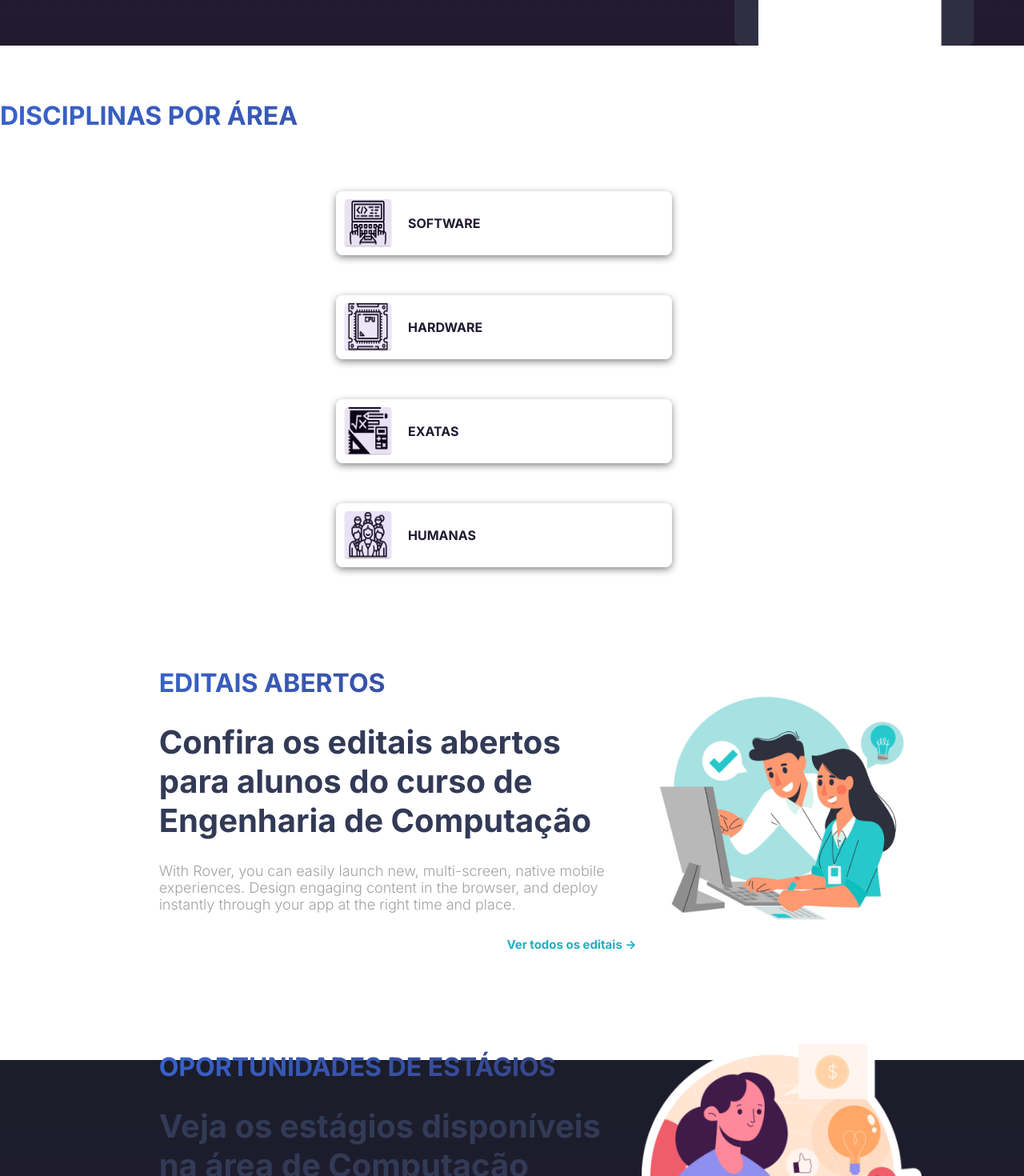
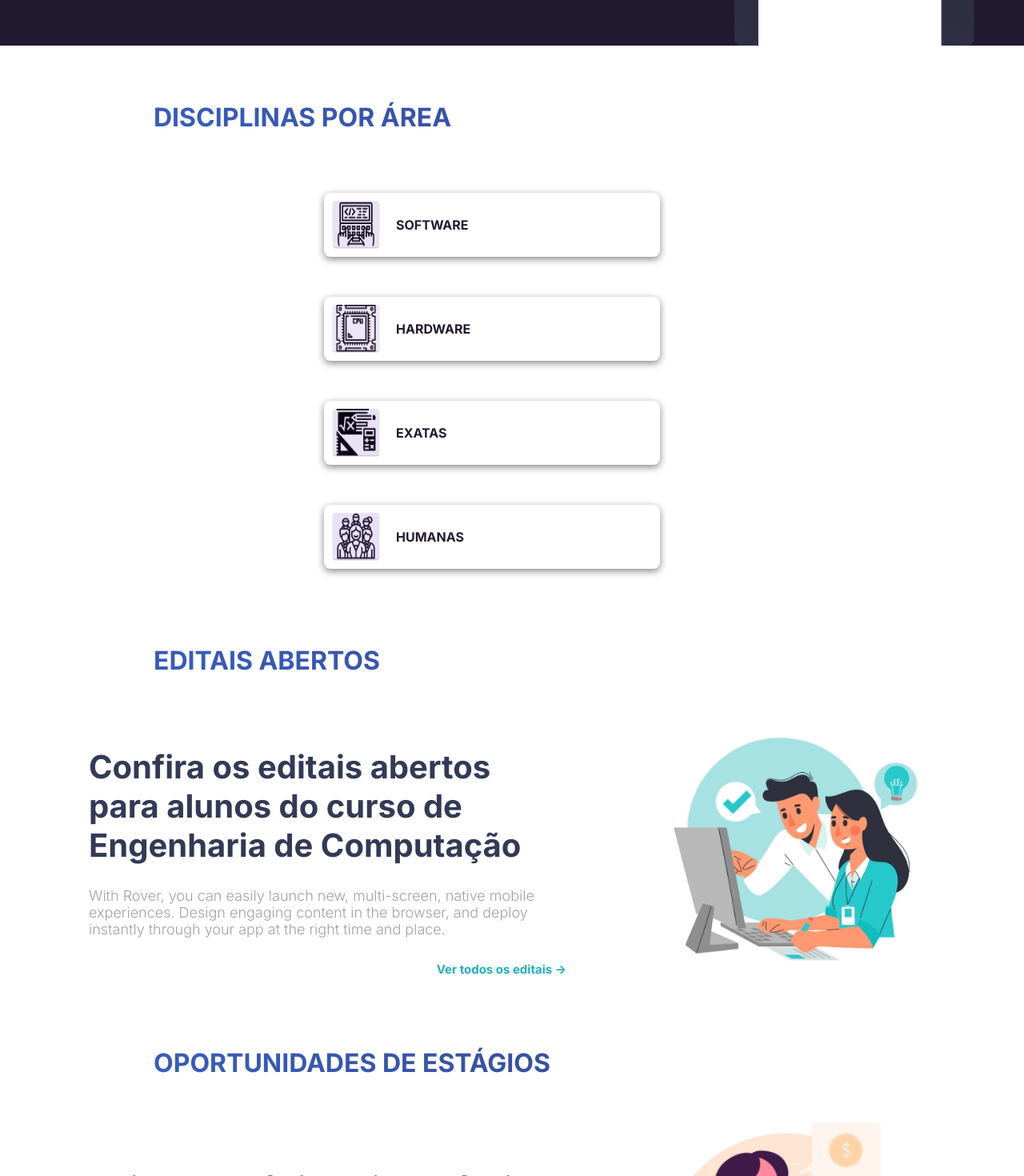
Before and after one commit to hercules-sousa/educad-frontend, a React (Create React App) app: page /home in a window 1280 px wide. Shown: the part 720-2190 px from the top of the page at 80% size. Built offline with nearby package versions, Linux system fonts and the light colour scheme; sample sign-in values are in the browser's storage.

Commit message:
Pequenas melhoras na home page.

```diff
--- a/src/pages/Home/index.tsx
+++ b/src/pages/Home/index.tsx
@@ -91,45 +91,46 @@ const Home = () => {
       </StyledContainer>
 
       <SecondContainer>
+        <GradientText>
+          Disciplinas por área
+        </GradientText>
+
         <SubjectsContainer>
-          <GradientText>
-            Disciplinas por área
-          </GradientText>
-
           <SubjectCategoriesList>
             <SubjectCategoryContainer>
               <SubjectCategoryA>
                 <SubjectCategoryImage src={SoftwareImage} alt="" />
-                software
+                Software
               </SubjectCategoryA>
             </SubjectCategoryContainer>
 
             <SubjectCategoryContainer>
               <SubjectCategoryA>
                 <SubjectCategoryImage src={HardwareImage} alt="" />
-                hardware
+                Hardware
               </SubjectCategoryA>
             </SubjectCategoryContainer>
 
             <SubjectCategoryContainer>
               <SubjectCategoryA>
                 <SubjectCategoryImage src={ExatasImage} alt="" />
-                exatas
+                Exatas
               </SubjectCategoryA>
             </SubjectCategoryContainer>
 
             <SubjectCategoryContainer>
               <SubjectCategoryA>
                 <SubjectCategoryImage src={HumanasImage} alt="" />
-                humanas
+                Humanas
               </SubjectCategoryA>
             </SubjectCategoryContainer>
           </SubjectCategoriesList>
         </SubjectsContainer>
 
+        <GradientText>Editais abertos</GradientText>
+
         <EditalContainer>
           <EditalText>
-            <GradientText>Editais abertos</GradientText>
             <NewsTitle>
               Confira os editais abertos para alunos do curso de Engenharia de
               Computação
@@ -151,10 +152,10 @@ const Home = () => {
           </EditalImageContainer>
         </EditalContainer>
 
+        <GradientText>Oportunidades de estágios</GradientText>
+
         <EditalContainer>
           <EditalText>
-            <GradientText>Oportunidades de estágios</GradientText>
-
             <NewsTitle>
               Veja os estágios disponíveis na área de Computação
             </NewsTitle>
--- a/src/pages/Home/styles.ts
+++ b/src/pages/Home/styles.ts
@@ -85,16 +85,20 @@ export const StyledButtonContainer = styled.div`
 `
 
 export const SecondContainer = styled.div`
-  height: 150vh;
+  padding-bottom: 70px;
 `
 
 export const SubjectsContainer = styled.div`
-  margin-top: 68px;
+  display: flex;
+  flex-direction: column;
+  padding: 0 192px;
 `
 
 export const GradientText = styled.h2`
+  margin-top: 70px;
   font-size: 32px;
   font-weight: bold;
+  padding-left: 192px;
   text-transform: uppercase;
   background-image: linear-gradient(
     to right,
@@ -109,11 +113,9 @@ export const GradientText = styled.h2`
 
 export const SubjectCategoriesList = styled.div`
   display: flex;
-  margin-left: 222px;
-  margin-right: 192px;
   margin-top: 50px;
   flex-wrap: wrap;
-  justify-content: space-evenly;
+  justify-content: center;
 `
 
 export const SubjectCategoryContainer = styled.div`
@@ -126,6 +128,7 @@ export const SubjectCategoryContainer = styled.div`
 
   &&:hover {
     background-color: var(--corTurmasVirtuais);
+    cursor: pointer;
   }
 `
 
@@ -155,7 +158,7 @@ export const SubjectCategoryImage = styled.img`
 
 export const EditalContainer = styled.div`
   display: flex;
-  margin-top: 100px;
+  margin-top: 40px;
   justify-content: space-evenly;
 `
 
@@ -163,11 +166,9 @@ export const EditalText = styled.div`
   display: flex;
   flex-direction: column;
   justify-content: center;
-  margin-left: 192px;
 `
 
 export const EditalImageContainer = styled.div`
-  margin-right: 121px;
 `
 
 export const EditalImg = styled.img`
```
